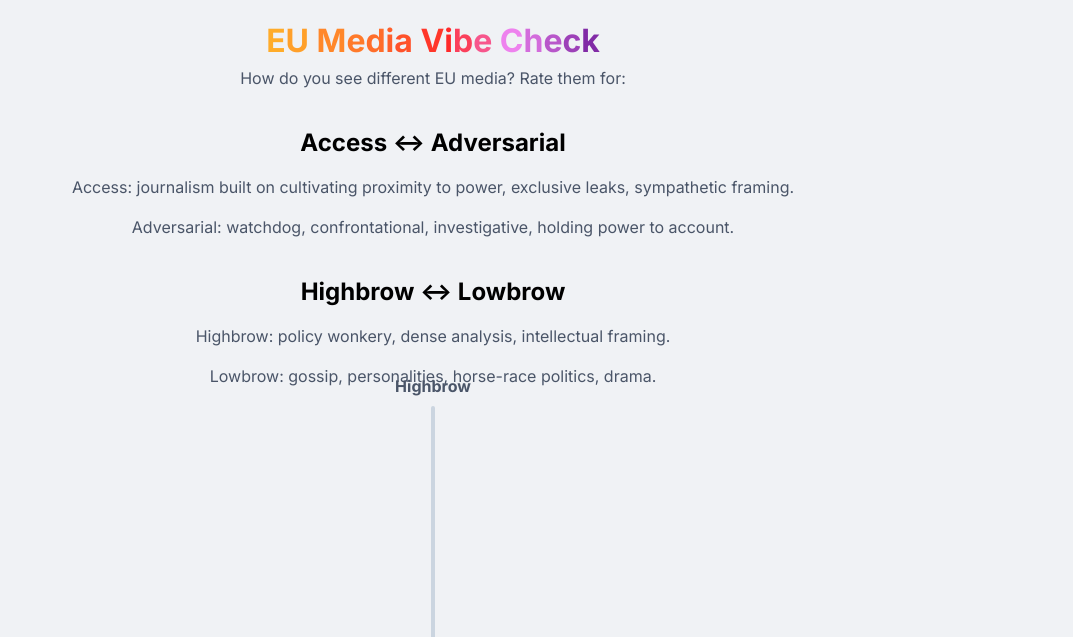
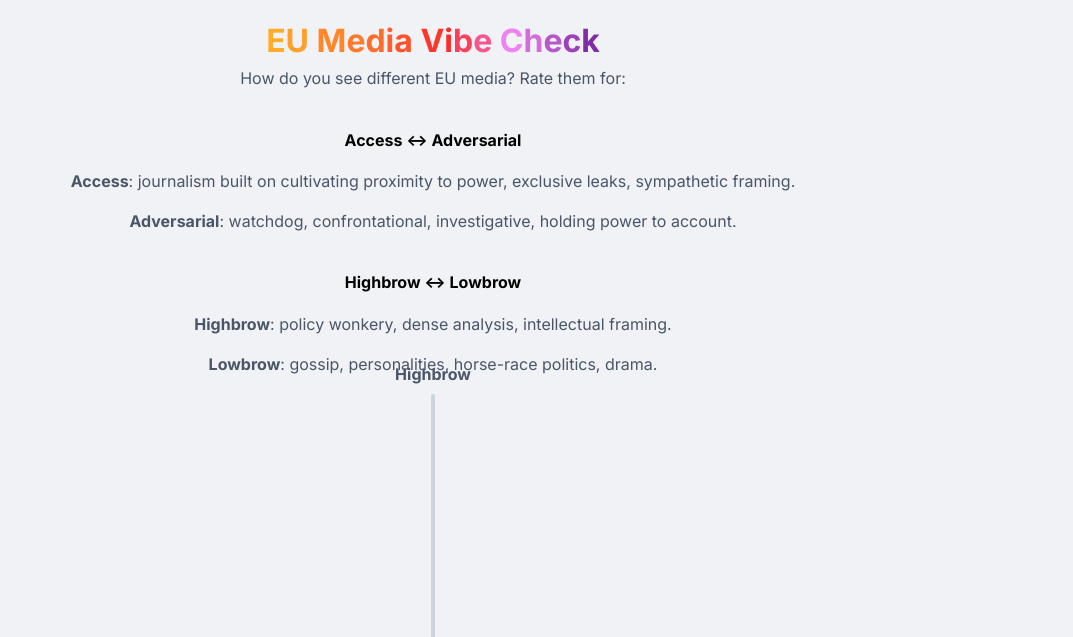
Before and after one commit to hackejandro/eu-media-poll, a plain HTML site: page index.html in a window 1280 px wide. Shown: the top 637 px of the page, without its empty margins (207-1280 px from the left). Drawn offline with Linux system fonts and the light colour scheme; a script that the page names is missing.

Commit message:
Update index.html

```diff
--- a/index.html
+++ b/index.html
@@ -173,12 +173,12 @@
 
     <h1><span id="rainbow-text">EU Media Vibe Check</span></h1>
     <p>How do you see different EU media? Rate them for:</p>
-    <h2>Access ↔ Adversarial</h2>
-    <p>Access: journalism built on cultivating proximity to power, exclusive leaks, sympathetic framing.</p>
-    <p>Adversarial: watchdog, confrontational, investigative, holding power to account.</p>
-    <h2>Highbrow ↔ Lowbrow</h2>
-    <p>Highbrow: policy wonkery, dense analysis, intellectual framing.</p>
-    <p>Lowbrow: gossip, personalities, horse-race politics, drama.</p>
+    <h4>Access ↔ Adversarial</h4>
+    <p><b>Access</b>: journalism built on cultivating proximity to power, exclusive leaks, sympathetic framing.</p>
+    <p><b>Adversarial</b>: watchdog, confrontational, investigative, holding power to account.</p>
+    <h4>Highbrow ↔ Lowbrow</h4>
+    <p><b>Highbrow</b>: policy wonkery, dense analysis, intellectual framing.</p>
+    <p><b>Lowbrow</b>: gossip, personalities, horse-race politics, drama.</p>
 
     <div id="main-container">
         <div id="x-axis" class="axis"></div>
```
